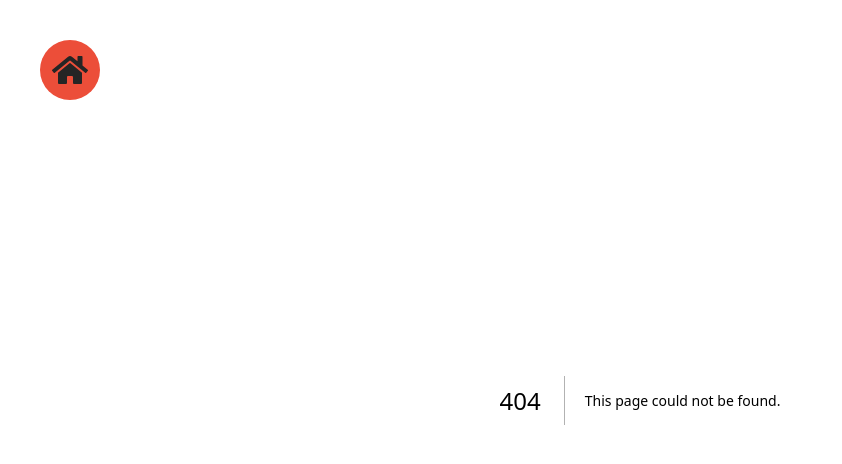
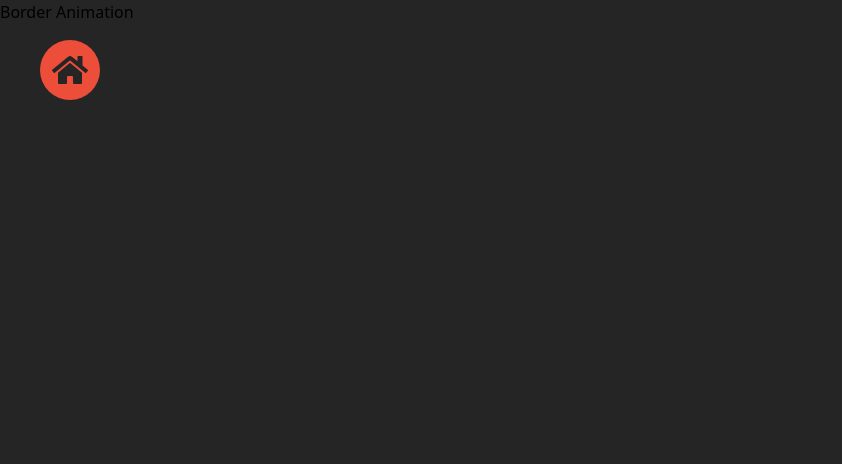
Before and after one commit to HarikrishnanYPR1707/My-Design-Playground, a Next.js app: page /BorderAnimation in a window 1280 px wide. Before the commit this address had no page. Shown: the top 464 px of the page, without its empty margins (0-842 px from the left). Built offline with nearby package versions, Linux system fonts and the light colour scheme.

Commit message:
Added Border Animation Component

```diff
--- /dev/null
+++ b/src/app/BorderAnimation/page.jsx
@@ -0,0 +1,7 @@
+import React from "react";
+
+const page = () => {
+  return <div className="">Border Animation</div>;
+};
+
+export default page;
```
